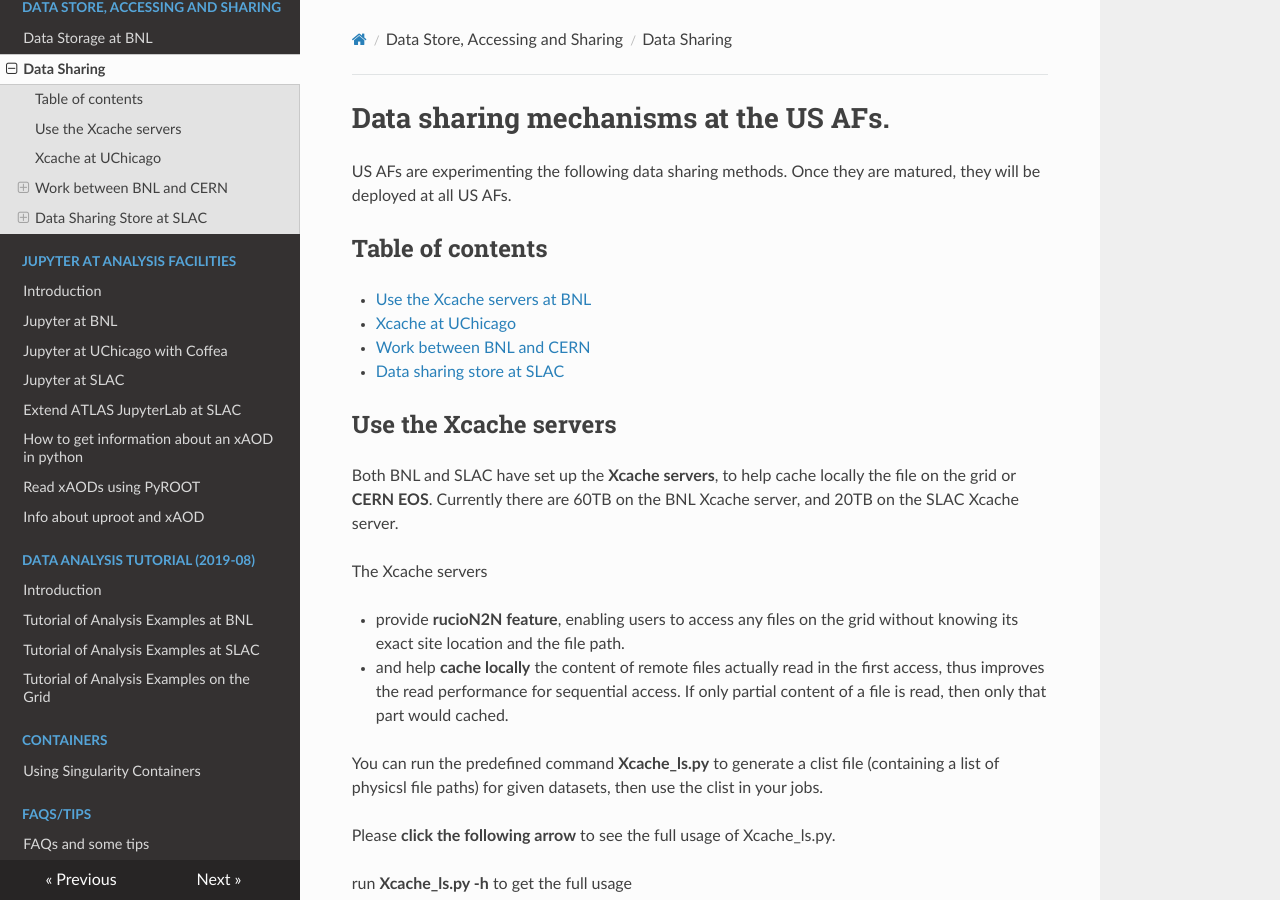
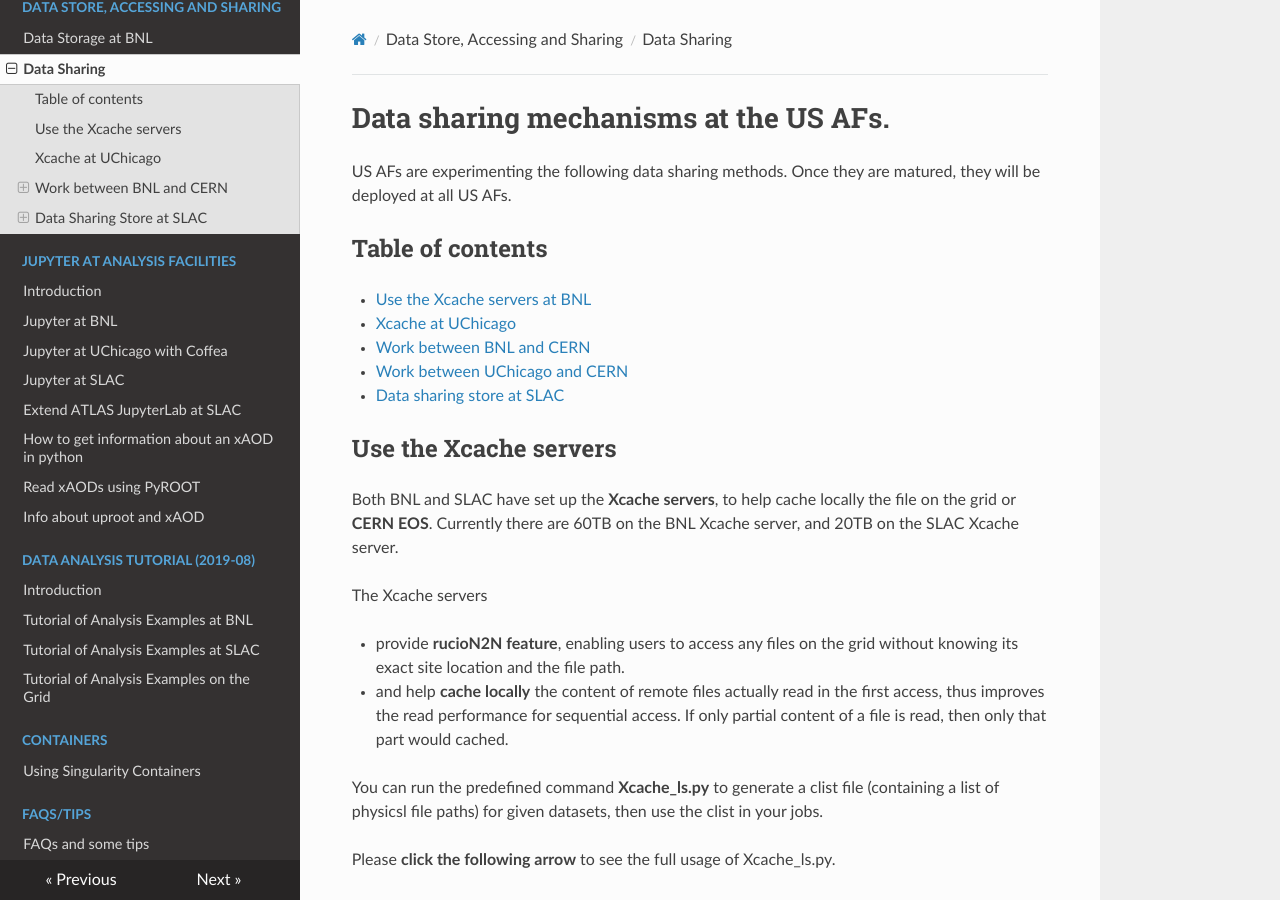
Before and after one commit to usatlas/AFdocs, an MkDocs documentation site: the page built from tier3docs/doma/DataSharing/README.md, in a window 1280 px wide and 900 px high. Built offline with MkDocs 1.6.1, drawn with Linux system fonts in a browser that asks for light colours; nearby versions of some CDN libraries.

Commit message:
Update README.md
including work between UChicago an CERN

```diff
--- a/tier3docs/doma/DataSharing/README.md
+++ b/tier3docs/doma/DataSharing/README.md
@@ -7,6 +7,7 @@ matured, they will be deployed at all US AFs.
 + [Use the Xcache servers at BNL](#Use_the_Xcache_servers)
 + [Xcache at UChicago](#xcache_uchicago)
 + [Work between BNL and CERN](#work-between-bnl-and-cern)
++ [Work between UChicago and CERN](#work-between-uchicago-and-cern)
 + [Data sharing store at SLAC](#data-sharing-store-at-slac)
 
 {%
```
